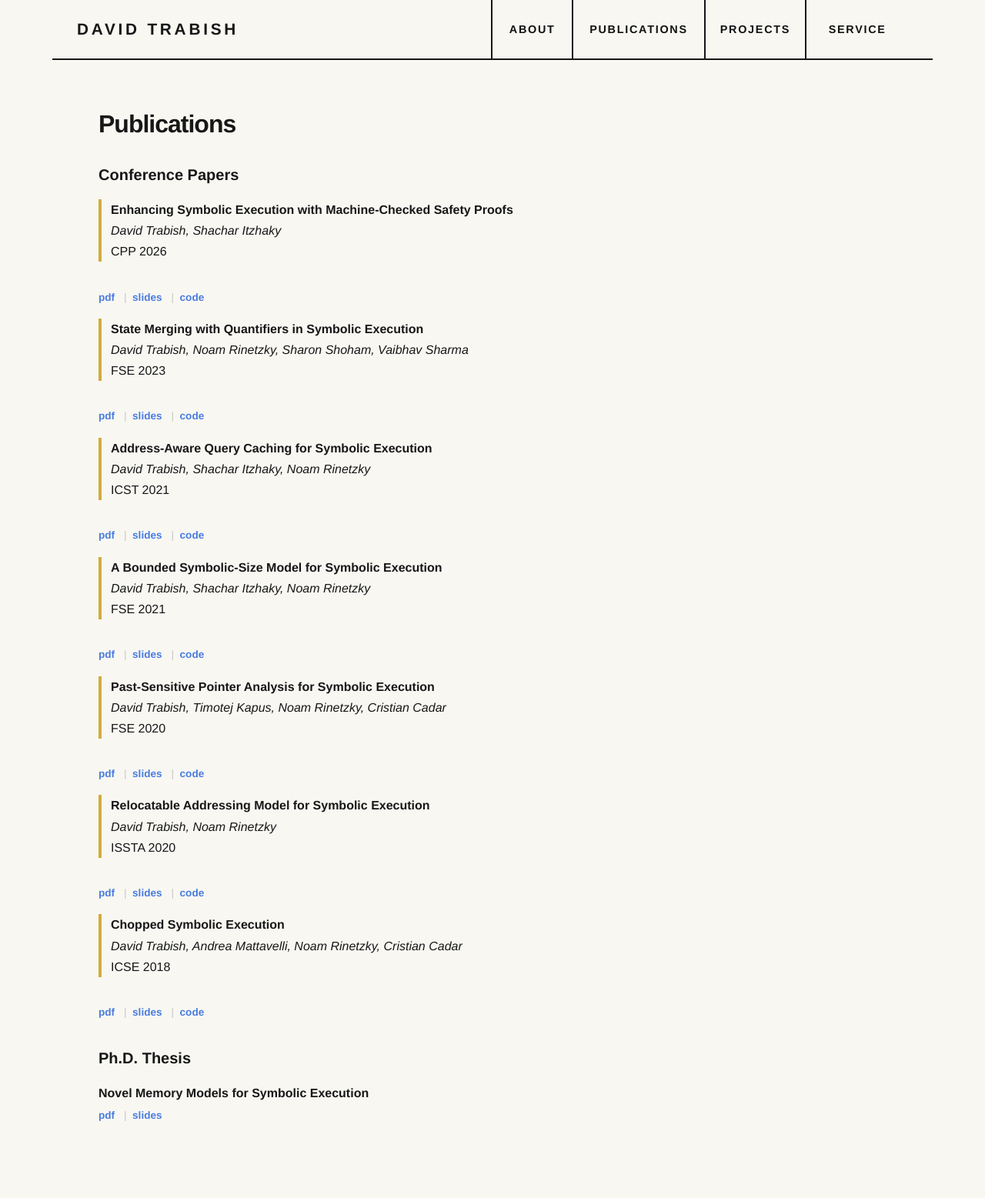
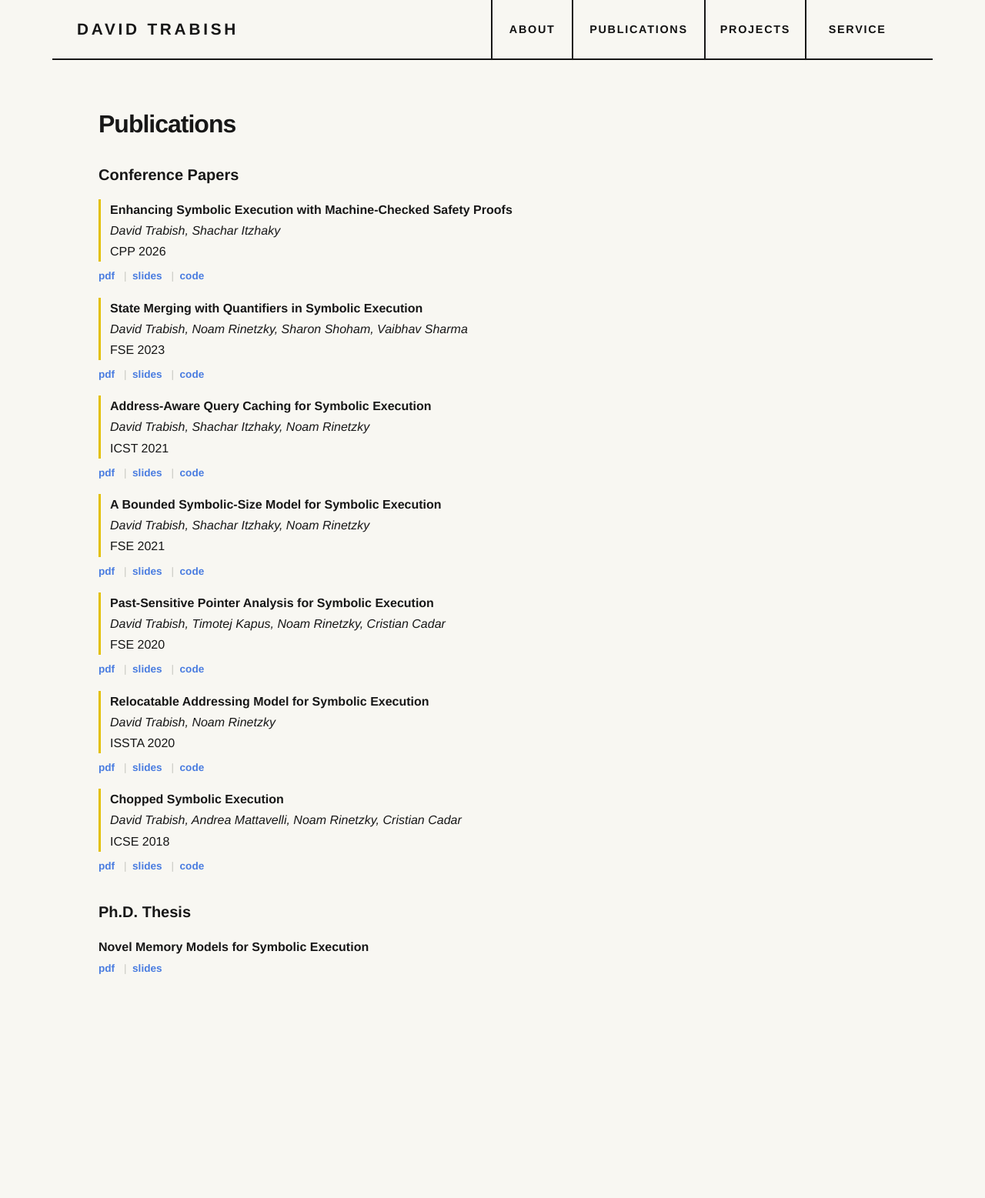
Before and after one commit to davidtr1037/davidtr1037.github.io, a Jekyll site: the page built from publications.md, in a window 1280 px wide. Shown: the whole page at 77% size. Built offline with Jekyll 4.4.1, drawn with Linux system fonts in a browser that asks for light colours; after the commit the page ends 1366 px from its top, so only the background shows below that.

Commit message:
updating

```diff
--- a/_sass/minima/custom-styles.scss
+++ b/_sass/minima/custom-styles.scss
@@ -4,7 +4,7 @@
 $red: #bd5019;
 $blue: #497ce0;
 $blue-dark: #2c55a8;
-$yellow: #d3ac3b;
+$yellow: #e3c000; //#d3ac3b;
 $rule: #c7c7c1;
 
 html { scroll-behavior: smooth; }
@@ -171,7 +171,7 @@
 .portfolio-publications .publication-details,
 .post-content .publication-details {
   display: block;
-  border-left: 4px solid $yellow;
+  border-left: 3.5px solid $yellow;
   padding-left: 12px;
   margin-bottom: .25em;
 }
```
Also changed, not shown: publications.md (line endings or trailing spaces).
